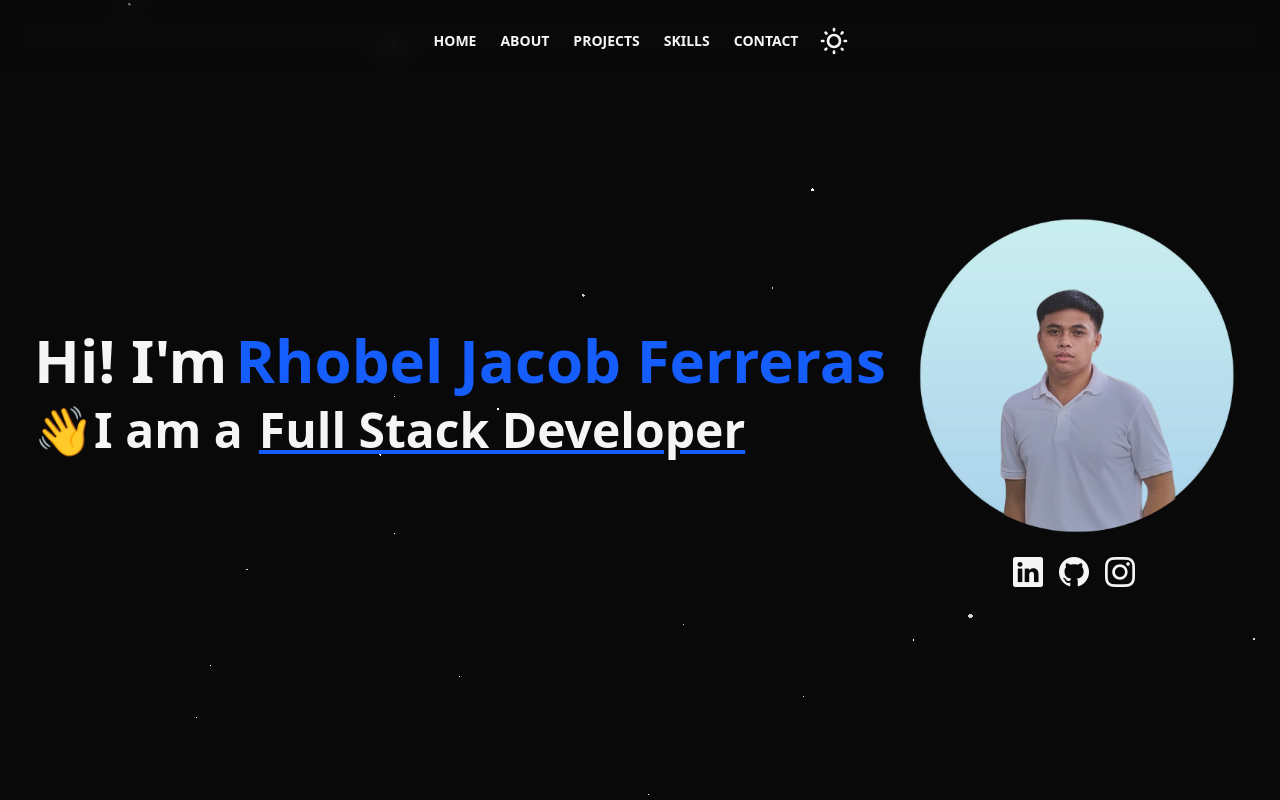
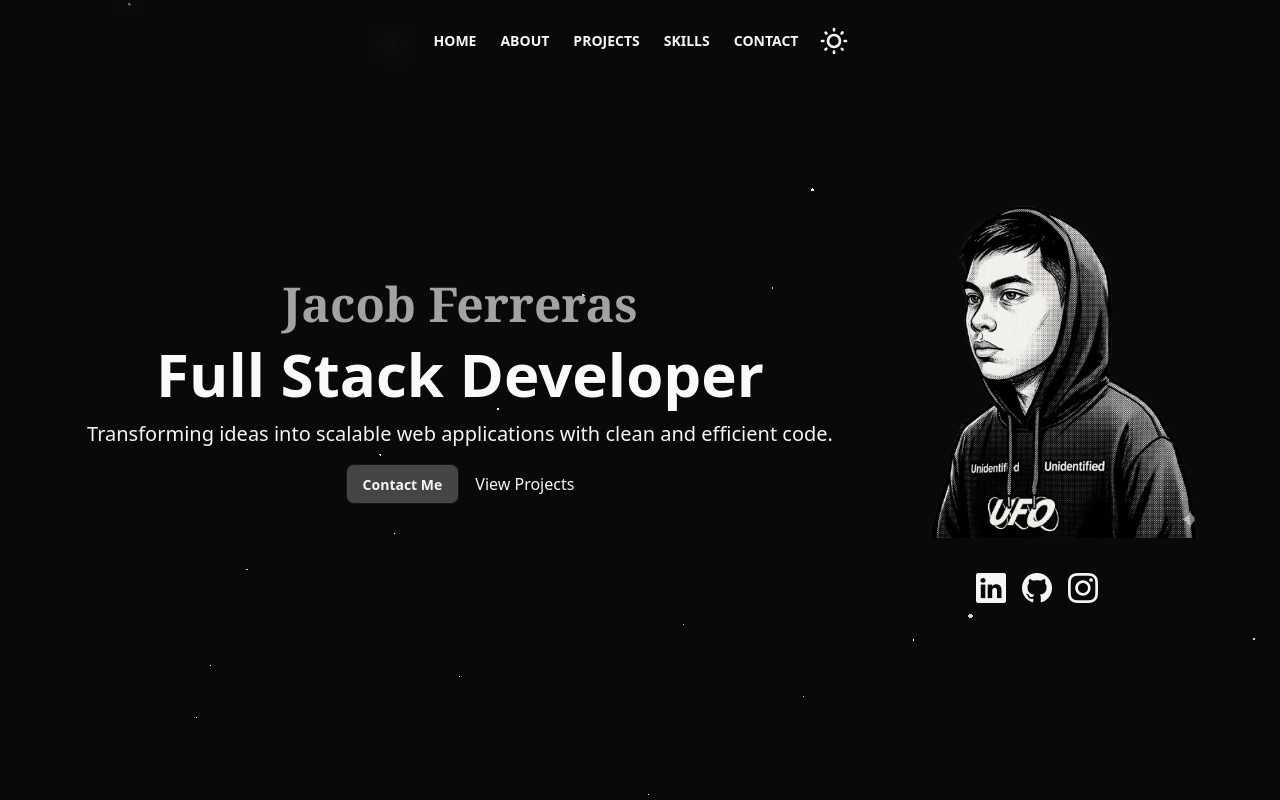
Before and after one commit to jacobferreras/my-portfolio, a Next.js app: page / in a window 1280 px wide. Shown: the top 800 px of the page. Built offline with nearby package versions, Linux system fonts and the light colour scheme; no server answers.

Commit message:
Refactor HomeSectionLarge component for improved layout and styling; update profile image and add new image

```diff
--- a/components/ui/HomeSectionLarge.tsx
+++ b/components/ui/HomeSectionLarge.tsx
@@ -12,60 +12,52 @@ const HomeSectionLarge = () => {
         initial={{ opacity: 0 }}
         whileInView={{ opacity: 1 }}
       >
-        <div className="flex flex-col xl:mr-4">
-          <div className="flex flex-col lg:flex-row justify-center items-center lg:mb-4">
-            <motion.h1
-              className="text-3xl sm:text-4xl lg:text-5xl xl:text-6xl text-base-content font-bold mr-2"
+        <div className="flex flex-col px-4 xl:mr-4">
+          <motion.h2
+            className="text-[#a3a3a3] text-xl sm:text-4xl xl:text-5xl font-serif font-bold text-center mb-4"
             initial={{ opacity: 0, y: -50 }}
             whileInView={{ opacity: 1, y: 0 }}
             transition={{ duration: 1 }}
           >
-              Hi! I&apos;m
-            </motion.h1>
+            Jacob Ferreras
+          </motion.h2>
+
           <motion.h1
-              className="text-3xl sm:text-5xl lg:text-5xl xl:text-6xl text-blue-600 font-bold"
-              initial={{ opacity: 0, y: -50 }}
-              whileInView={{ opacity: 1, y: 0 }}
-              transition={{ duration: 1 }}
-            >
-              Rhobel Jacob Ferreras
-            </motion.h1>
-          </div>
-
-          <div className="flex flex-row gap-2 md:gap-4">
-            <motion.h2
-              className="text-xl sm:text-4xl xl:text-5xl text-base-content font-bold lg:mb-4 "
-              initial={{ opacity: 0, y: -50 }}
-              whileInView={{ opacity: 1, y: 0 }}
-              transition={{ duration: 1 }}
-            >
-              <motion.span
-                className="text-blue-600 "
-                initial={{ opacity: 0, y: -50 }}
-                whileInView={{ opacity: 1, y: 0 }}
-                transition={{ duration: 1 }}
-              >
-                👋
-              </motion.span>
-              I am a
-            </motion.h2>
-            <motion.h2
-              className="text-xl sm:text-4xl xl:text-5xl text-base-content font-bold mb-4 underline decoration-blue-600 decoration-4"
+            className="text-3xl sm:text-5xl lg:text-5xl xl:text-6xl text-[#fafafa] font-bold text-center mb-4"
             initial={{ opacity: 0, y: -50 }}
             whileInView={{ opacity: 1, y: 0 }}
             transition={{ duration: 1 }}
           >
             Full Stack Developer
+          </motion.h1>
+
+          <motion.h2
+            className="text-lg sm:text-xl  font-inter font-extralight text-center mb-4"
+            initial={{ opacity: 0, y: -50 }}
+            whileInView={{ opacity: 1, y: 0 }}
+            transition={{ duration: 1 }}
+          >
+            Transforming ideas into scalable web applications with clean and
+            efficient code.
           </motion.h2>
+
+          <div className="flex flex-col md:flex-row gap-4 justify-center items-center mb-4">
+            <motion.button className="btn rounded-lg bg-[#454545] w-full md:w-auto">
+              Contact Me
+            </motion.button>
+
+            <motion.button className="btn-ghost rounded-lg  w-full md:w-auto">
+              View Projects
+            </motion.button>
           </div>
         </div>
 
         <div className="flex flex-col gap-y-4 ">
           <div className="">
             <motion.img
-              src="/my_picture.png"
+              src="/Jacob.png"
               alt="My Picture"
-              className="max-w-72 h-72 md:h-auto md:max-w-86 rounded-full"
+              className="max-w-auto h-98 md:h-auto md:max-w-86 rounded-lg border-accent-content mb-4"
               whileHover={{ scale: 1.08 }}
               whileTap={{ scale: 0.95 }}
               initial={{ opacity: 0, y: 20 }}
```
Also changed, not shown: public/Jacob.png (added), public/my_picture.png. Lines whose indentation alone changed are shown as unchanged.
